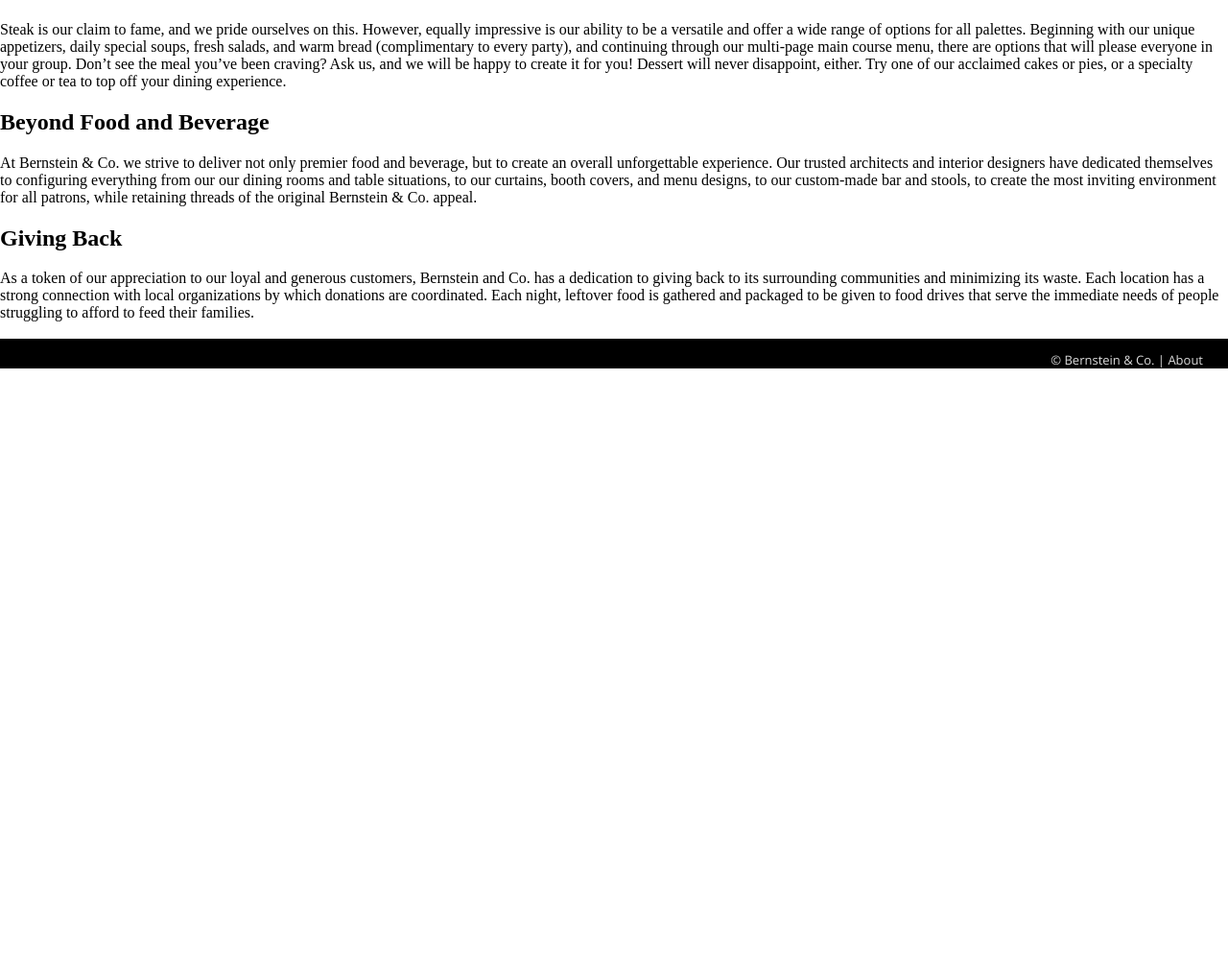
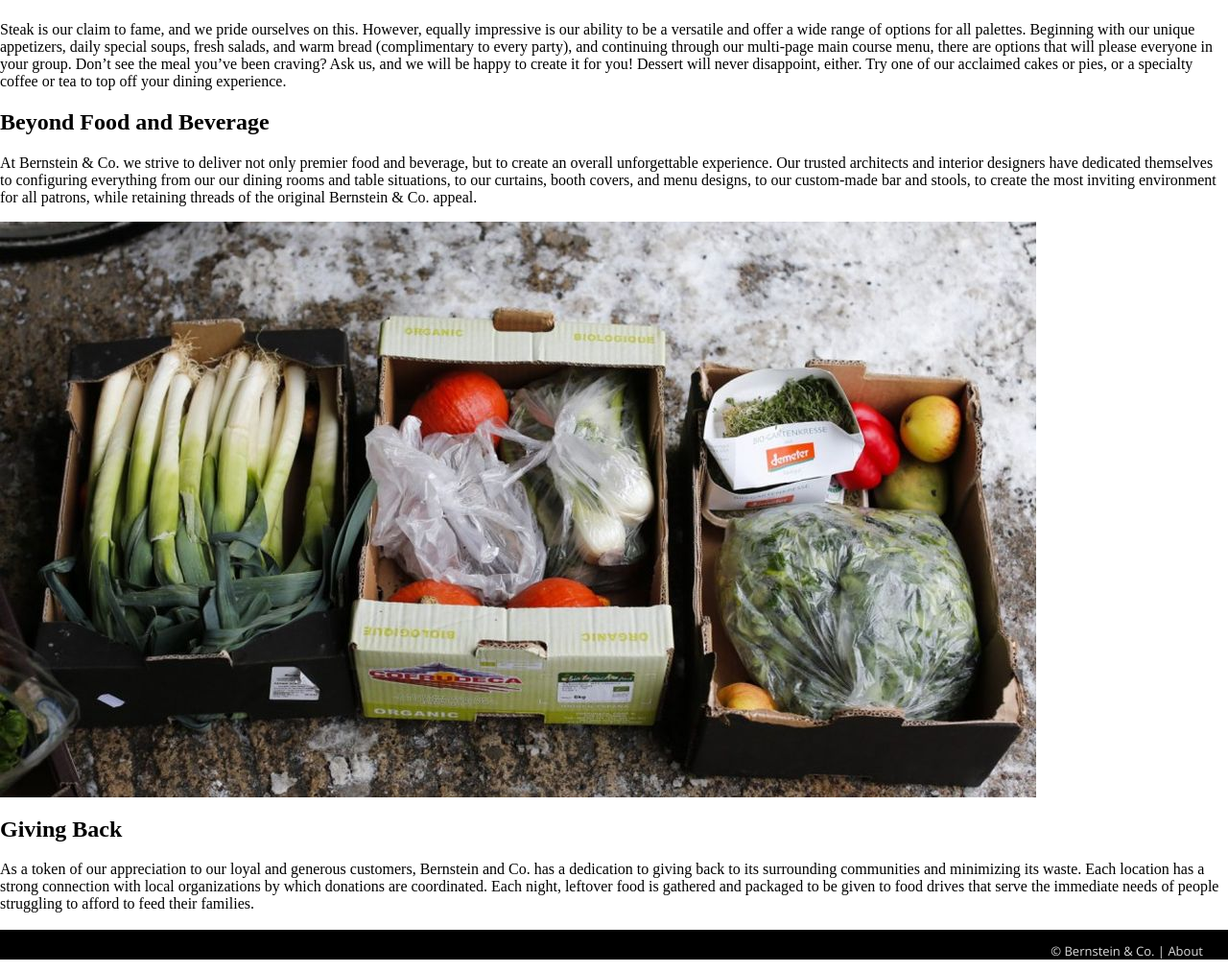
Before and after one commit to zebernst/bernsteinco, a PHP site: page /about.php in a window 1280 px wide. Shown: the part 614-1627 px from the top of the page at 96% size. Before the commit the page ends 998 px from the top, so only its background shows below. Run offline with PHP 8.4, Linux system fonts and the light colour scheme.

Commit message:
Update about.php

```diff
--- a/about.php
+++ b/about.php
@@ -19,7 +19,7 @@ include "_includes/nav.php";
 
 <h2>Beyond Food and Beverage</h2>
 <p>At Bernstein &amp; Co. we strive to deliver not only premier food and beverage, but to create an overall unforgettable experience. Our trusted architects and interior designers have dedicated themselves to configuring everything from our our dining rooms and table situations, to our curtains, booth covers, and menu designs, to our custom-made bar and stools, to create the most inviting environment for all patrons, while retaining threads of the original Bernstein &amp; Co. appeal.</p>
-
+<img src="_media/donations.jpg" alt="donation box" align="center">
 <h2>Giving Back</h2>
 <p>As a token of our appreciation to our loyal and generous customers, Bernstein and Co. has a dedication to giving back to its surrounding communities and minimizing its waste. Each location has a strong connection with local organizations by which donations are coordinated. Each night, leftover food is gathered and packaged to be given to food drives that serve the immediate needs of people struggling to afford to feed their families.</p>
 <?php include "_includes/footer.php"; ?>
```
